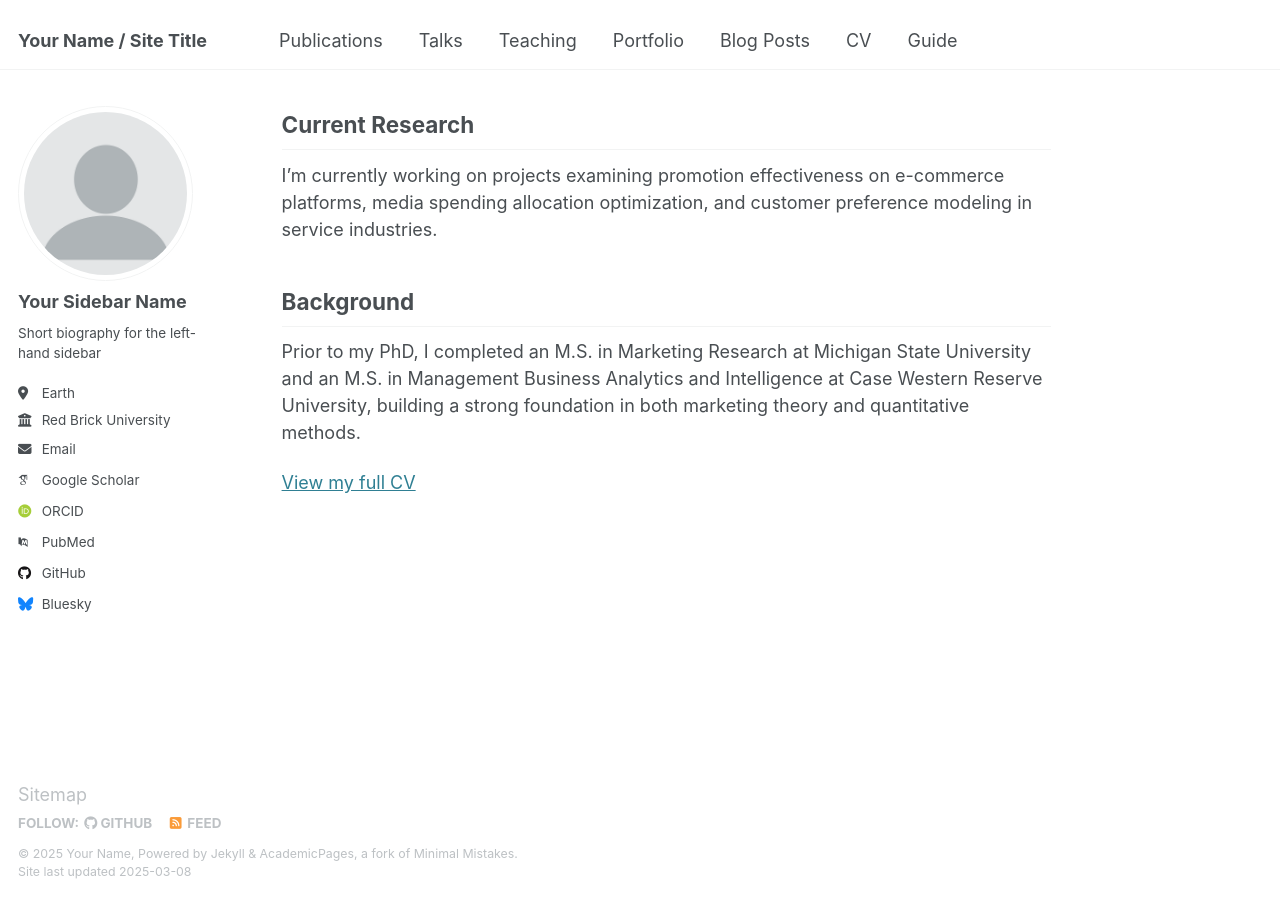
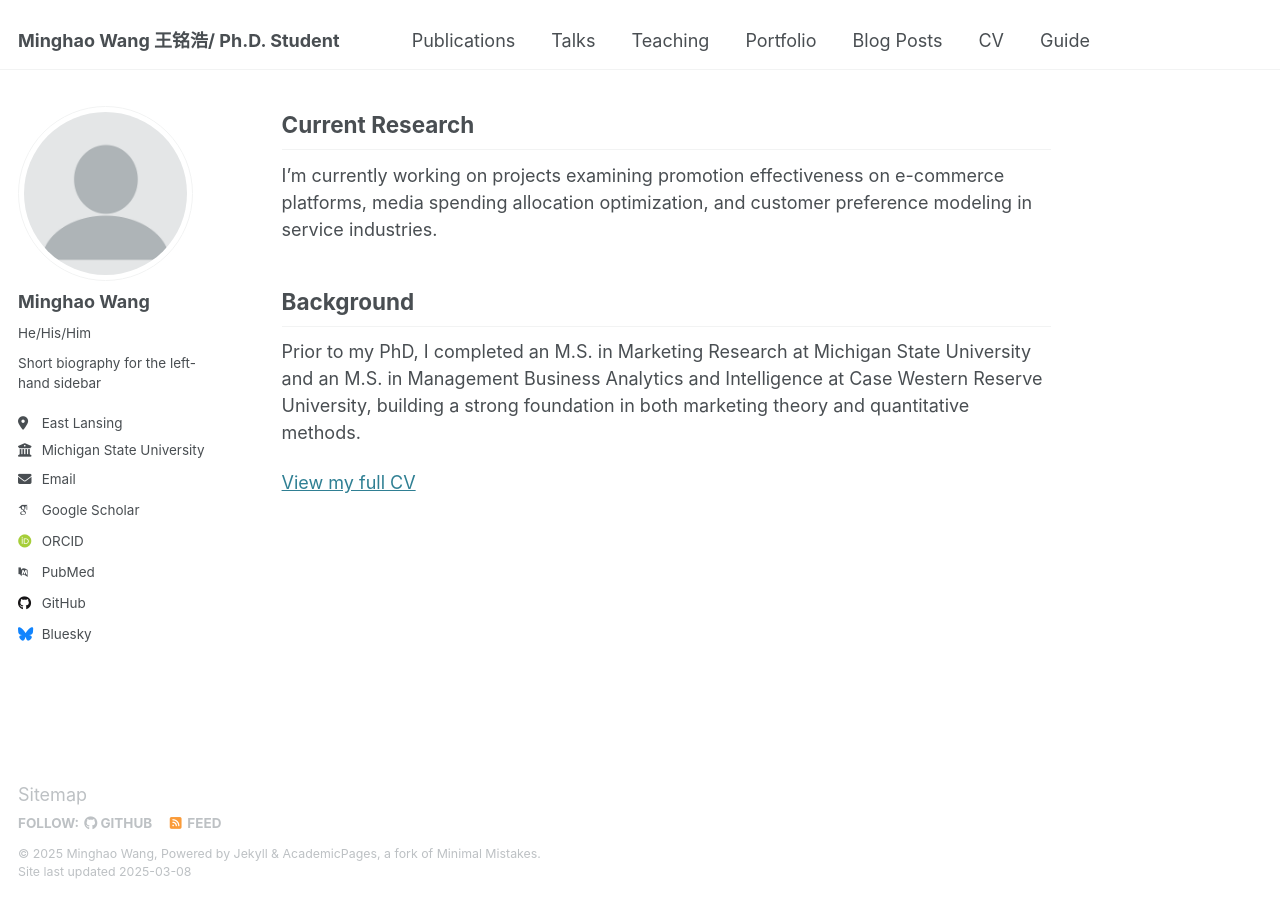
Before and after one commit to minghaowang-research/minghaowang-research.github.io, a Jekyll site: the page built from _pages/about.md, in a window 1280 px wide and 900 px high, scrolled down 516 px. Built offline with Jekyll 4.4.1, drawn with Linux system fonts in a browser that asks for light colours; some web fonts are replaced.

Commit message:
Update _config.yml

```diff
--- a/_config.yml
+++ b/_config.yml
@@ -9,13 +9,13 @@
 # Basic Site Settings
 locale                   : "en-US"
 site_theme               : "default"
-title                    : "Your Name / Site Title"
+title                    : "Minghao Wang 王铭浩/ Ph.D. Student"
 title_separator          : "-"
-name                     : &name "Your Name"
+name                     : &name "Minghao Wang"
 description              : &description "personal description"
-url                      : https://academicpages.github.io # the base hostname & protocol for your site e.g. "https://[your GitHub username].github.io"
+url                      : https://minghaowang-research.github.io/
 baseurl                  : "" # the subpath of your site, e.g. "/blog"
-repository               : "academicpages/academicpages.github.io"
+repository               : "minghaowang-research/minghaowang-research.github.io"
 
 # Site Author - The following control what appear as part of the author content on the side bar.
 #               If a field is blank the icon and link will not appear, otherwise it will be shown.
@@ -23,13 +23,13 @@ repository               : "academicpages/academicpages.github.io"
 author:
   # Biographic information
   avatar           : "profile.png"
-  name             : "Your Sidebar Name"
-  pronouns         : # example: "she/her"
+  name             : "Minghao Wang"
+  pronouns         : "He/His/Him"
   bio              : "Short biography for the left-hand sidebar"
-  location         : "Earth"
-  employer         : "Red Brick University"
+  location         : "East Lansing"
+  employer         : "Michigan State University"
   uri              : # URL
-  email            : "none@example.org"
+  email            : "wangmi18@msu.edu / mxw774@case.edu"
 
   # Academic websites
   arxiv            : # URL - Update with the correct link to your profile
```
